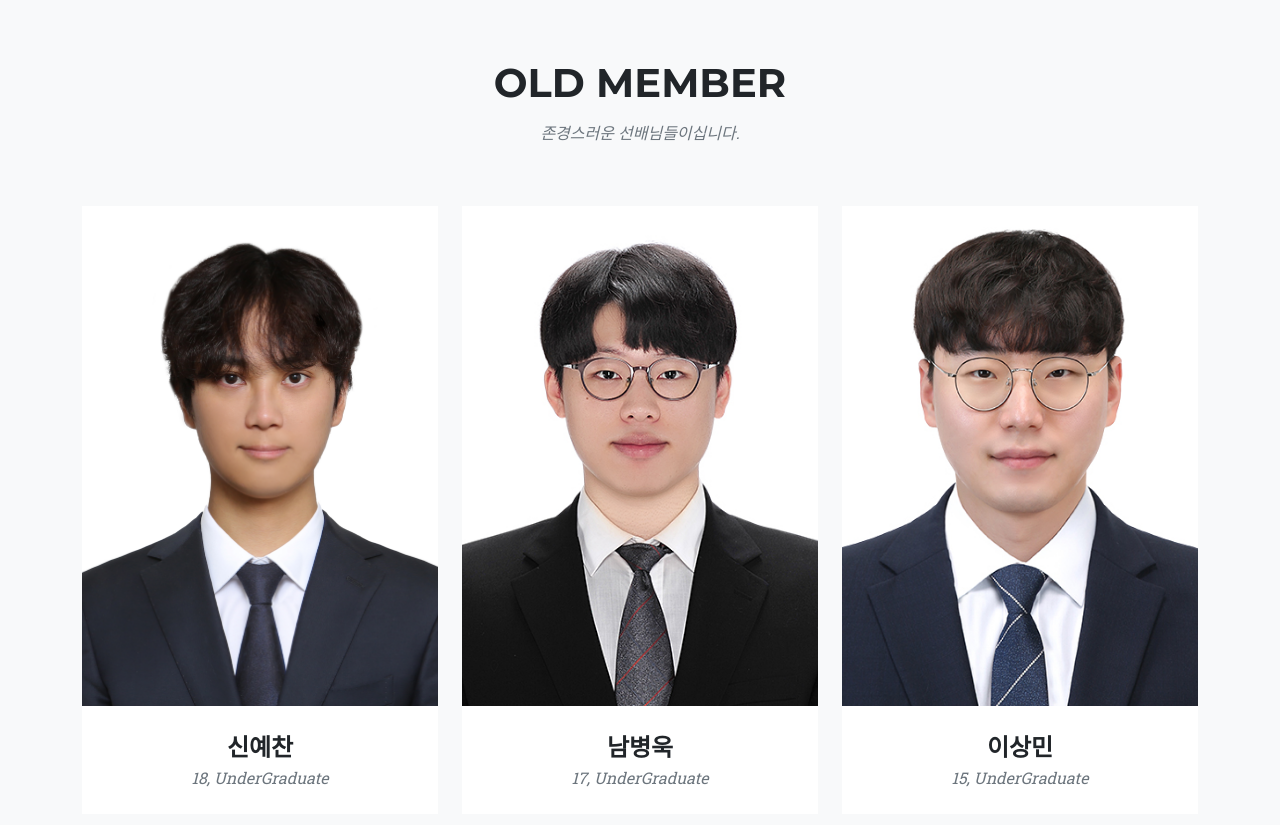
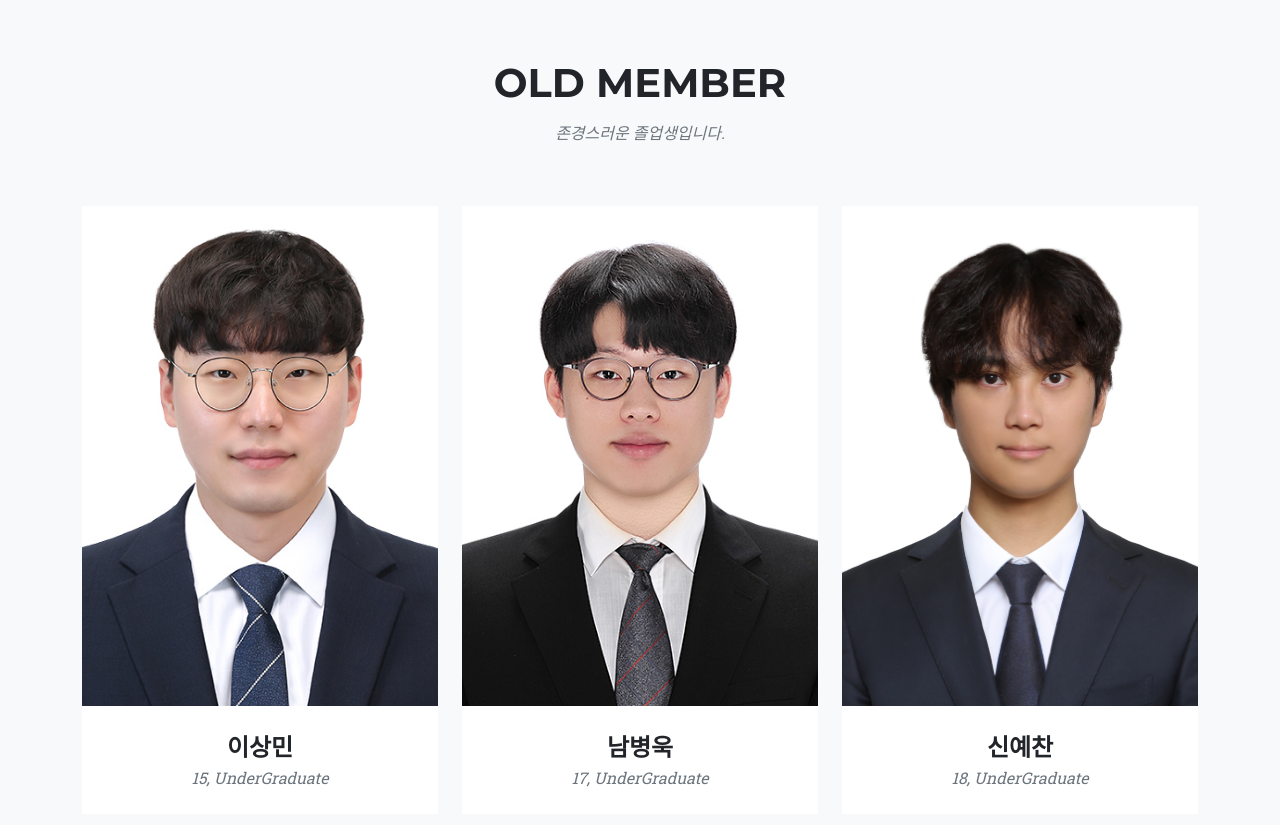
Before and after one commit to fpseja/lab-page, a website: page index.html in a window 1280 px wide. Shown: the part 4340-5165 px from the top of the page. Drawn offline with nearby package versions, Linux system fonts and the light colour scheme.

Commit message:
Edit: old-member location

```diff
--- a/index.html
+++ b/index.html
@@ -184,17 +184,17 @@
     <div class="container">
         <div class="text-center">
             <h2 class="section-heading text-uppercase">Old member</h2>
-            <h3 class="section-subheading text-muted">존경스러운 선배님들이십니다.</h3>
+            <h3 class="section-subheading text-muted">존경스러운 졸업생입니다.</h3>
         </div>
         <div class="row">
+
             <div class="col-lg-4 col-sm-6 mb-4">
-                <!-- Portfolio item 1-->
                 <div class="portfolio-item">
-                        <img class="img-fluid" src="assets/img/grad/1.jpg" alt="..." />
+                        <img class="img-fluid" src="assets/img/grad/16이상민.jpeg" alt="..." />
                     </a>
                     <div class="portfolio-caption">
-                        <div class="portfolio-caption-heading">신예찬</div>
-                        <div class="portfolio-caption-subheading text-muted">18, UnderGraduate</div>
+                        <div class="portfolio-caption-heading">이상민</div>
+                        <div class="portfolio-caption-subheading text-muted">15, UnderGraduate</div>
                     </div>
                 </div>
             </div>
@@ -209,15 +209,17 @@
                 </div>
             </div>
                 <div class="col-lg-4 col-sm-6 mb-4">
+                    <!-- Portfolio item 1-->
                     <div class="portfolio-item">
-                            <img class="img-fluid" src="assets/img/grad/16이상민.jpeg" alt="..." />
+                            <img class="img-fluid" src="assets/img/grad/1.jpg" alt="..." />
                         </a>
                         <div class="portfolio-caption">
-                            <div class="portfolio-caption-heading">이상민</div>
-                            <div class="portfolio-caption-subheading text-muted">15, UnderGraduate</div>
+                            <div class="portfolio-caption-heading">신예찬</div>
+                            <div class="portfolio-caption-subheading text-muted">18, UnderGraduate</div>
                         </div>
                     </div>
                 </div>
+
         </div>
     </div>
 </section>
```
